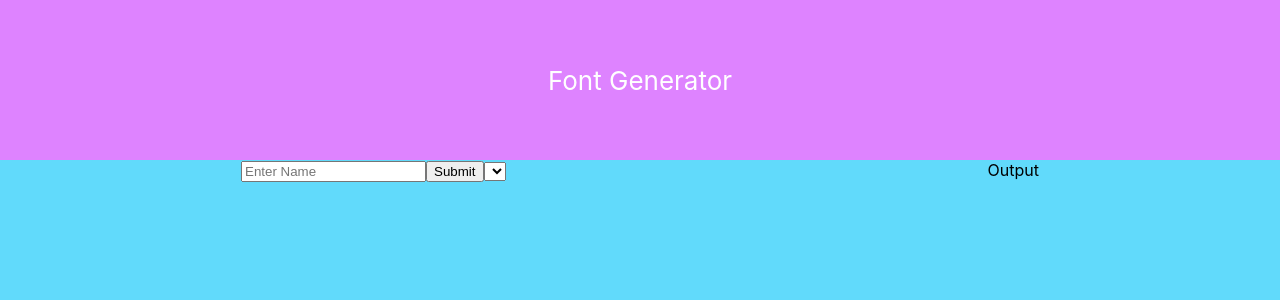
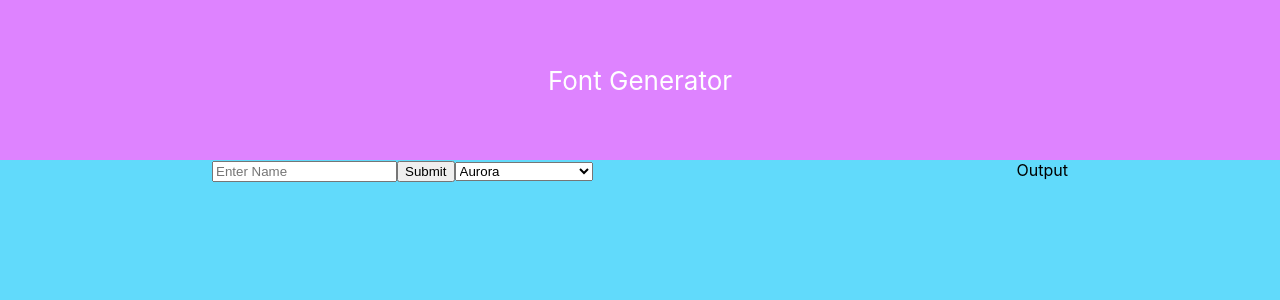
Before and after one commit to NickNocc/Font_exampler, a React (Create React App) app in the folder font-generator/: page / in a window 1280 px wide. Shown: the top 300 px of the page. Built offline with nearby package versions, Linux system fonts and the light colour scheme.

Commit message:
Font Selector

```diff
--- a/font-generator/src/components/generator.js
+++ b/font-generator/src/components/generator.js
@@ -1,18 +1,46 @@
 import React, { useState } from "react";
-import "./Generator.css"
+import "./Generator.css";
 
-export const Generator = ({}) => {
-  const currentFont = [1, 2, 3, 4];
+export const Generator = () => {
+  const currentFont = [
+    "Aurora",
+    "Baked Fresh",
+    "Carefree",
+    "Clocks",
+    "Lively",
+    "Lobster",
+    "Ghisella",
+    "Violetta",
+    "Blossom",
+    "Chakra",
+    "Tatertot",
+    "Langrish",
+    "Classico",
+    "Hancock",
+    "Homework",
+    "Cookie",
+    "Amazingly beautiful",
+    "Eduarda",
+  ];
 
-  const [cF, setCf] = useState(currentFont)
+  const [cF, setCf] = useState(currentFont[0]);
   console.log(cF);
+
+  const handleFontChange = (event) => {
+    setCf(event.target.value);
+  };
 
   return (
     <div className="split-holder">
       <div className="split-left">
         <input type="text" id="name-input" placeholder="Enter Name" />
         <button id="submit-btn">Submit</button>
-        <select className="font-select" value={cF}></select>
+        <select className="font-select" value={cF} onChange={handleFontChange}>
+          {currentFont
+          ? currentFont.map((font, i) => (
+            <option value={i} key={i}>{font}</option>
+          )) : null}
+        </select>
         {/* add font choices, maybe open select box instead */}
       </div>
       <div className="split-right">
```
